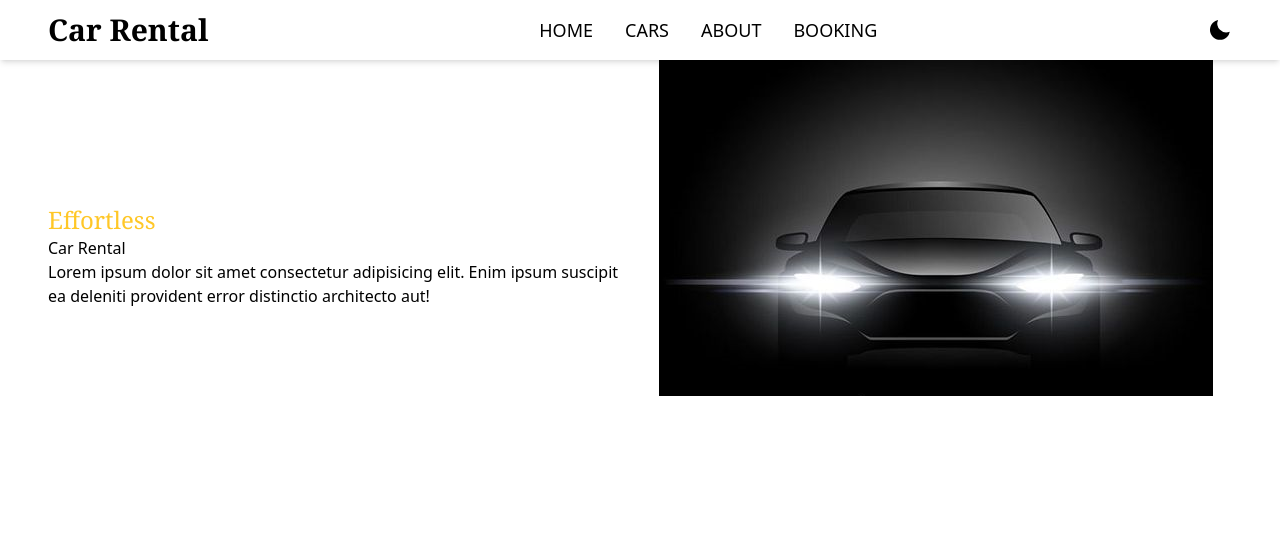
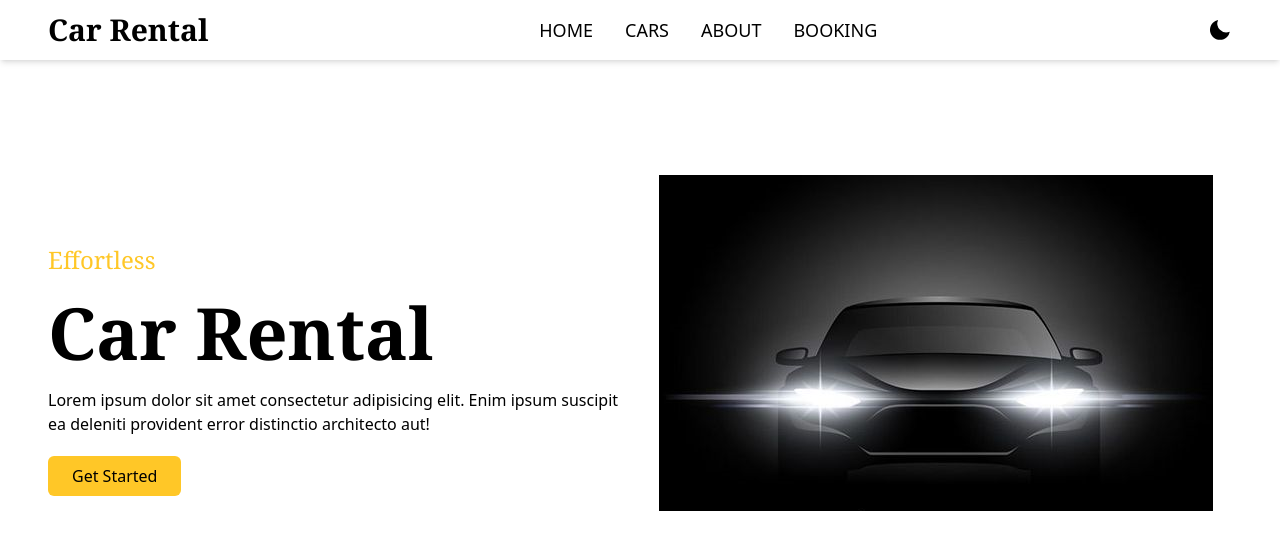
Before and after one commit to habibalamiyawid/car-rental-react, a React (Vite) app: page / in a window 1280 px wide. Shown: the top 550 px of the page. Built offline with nearby package versions, Linux system fonts and the light colour scheme.

Commit message:
progressing: Hero Section

```diff
--- a/src/components/Hero/Hero.jsx
+++ b/src/components/Hero/Hero.jsx
@@ -4,15 +4,17 @@ import carPng from '../../assets/car.png';
 const Hero = () => {
   return (
     <div className="dark:bg-dark dark:text-white duration-300">
-       <div className="container min-h-[620px]">
+       <div className="container min-h-[620px] flex">
          <div className="grid place-items-center grid-cols-1 sm:grid-cols-2">
-            <div className="order-2 sm:order-2">
+            <div className="order-1 sm:order-2">
                 <img src={carPng} alt="" />
             </div>
-            <div className="order-1 sm:order-1">
+            <div className="order-2 sm:order-1 space-y-5">
                 <p className="text-primary text-2xl font-serif">Effortless</p>
-                <h1>Car Rental </h1>
-                <p>Lorem ipsum dolor sit amet consectetur adipisicing elit. Enim ipsum suscipit ea deleniti provident error distinctio architecto aut!</p>
+                <h1 className="text-5xl lg:text-7xl font-semibold font-serif">Car Rental </h1>
+                <p>Lorem ipsum dolor sit amet consectetur adipisicing elit. Enim ipsum suscipit ea deleniti provident error distinctio architecto aut!
+                </p>
+                <button className="btn bg-primary text-black px-6 py-2 rounded-md hover:bg-primary/80 duration-300">Get Started</button>
             </div>
 
          </div>
```
